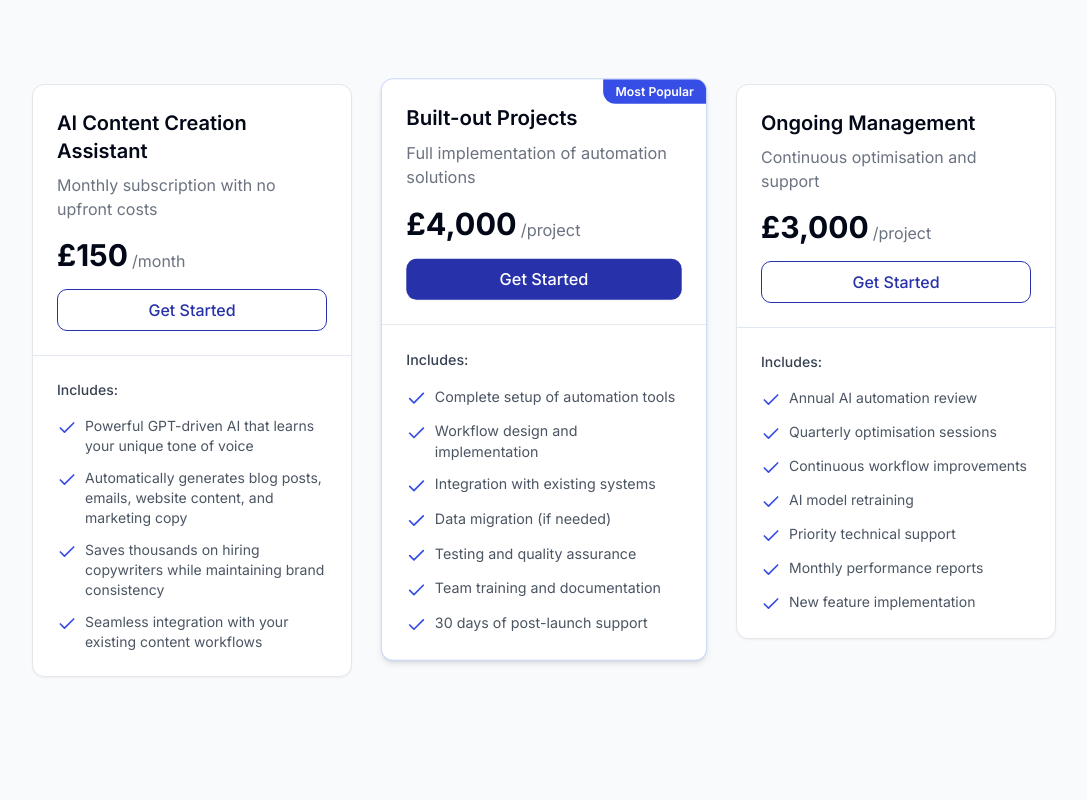
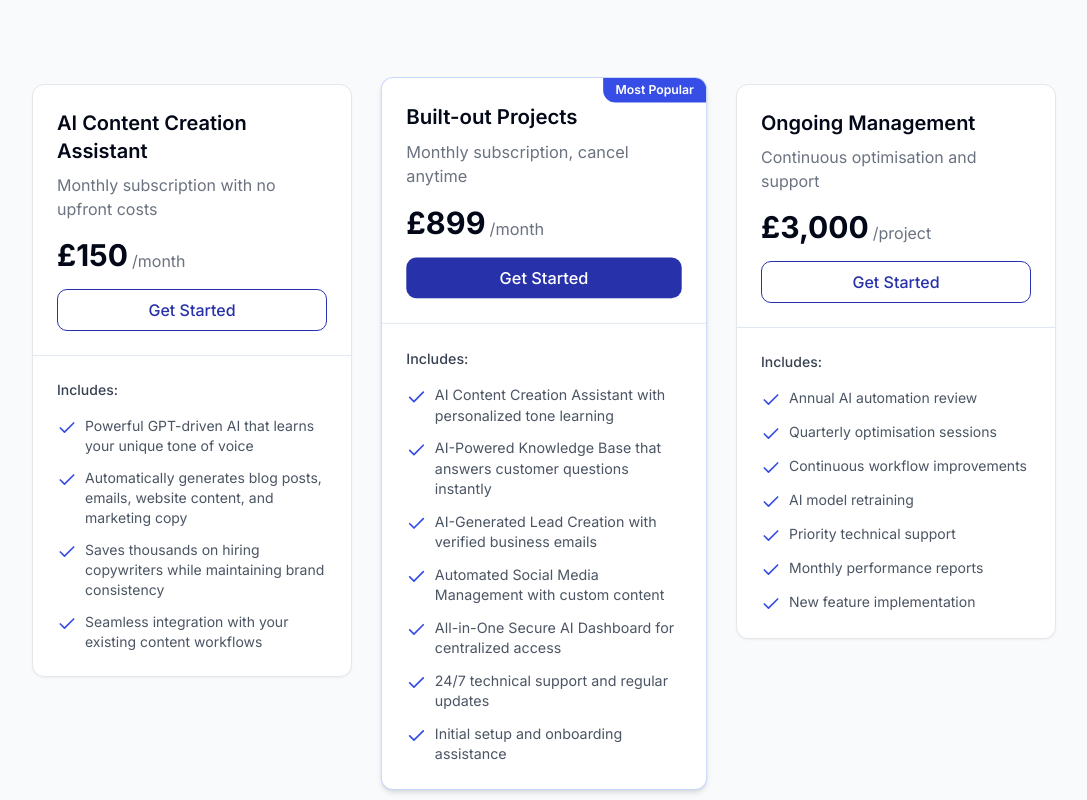
Before and after one commit to ZhuyuNtzh/deep-blue-flow-45, a React (Vite) app: page /pricing in a window 1280 px wide. Shown: the part 460-1260 px from the top of the page, without its empty margins (96-1183 px from the left). Built offline with nearby package versions, Linux system fonts and the light colour scheme.

Commit message:
Update pricing plan features
Updates the features and pricing for the "Built-out Projects" pricing plan.

```diff
--- a/src/components/PricingCard.tsx
+++ b/src/components/PricingCard.tsx
@@ -44,7 +44,7 @@ const PricingCard: React.FC<PricingCardProps> = ({
         <div className="mb-4 flex items-end">
           <span className="text-3xl font-bold">{price}</span>
           <span className="text-gray-500 ml-1">
-            {title === "AI Content Creation Assistant"
+            {title === "AI Content Creation Assistant" || title === "Built-out Projects"
               ? "/month"
               : price !== 'Custom' ? '/project' : ''}
           </span>
--- a/src/pages/Pricing.tsx
+++ b/src/pages/Pricing.tsx
@@ -1,3 +1,4 @@
+
 import React, { useEffect } from 'react';
 import Navbar from '@/components/Navbar';
 import Footer from '@/components/Footer';
@@ -28,16 +29,16 @@ const Pricing = () => {
     },
     {
       title: "Built-out Projects",
-      description: "Full implementation of automation solutions",
-      price: "£4,000",
+      description: "Monthly subscription, cancel anytime",
+      price: "£899",
       features: [
-        "Complete setup of automation tools",
-        "Workflow design and implementation",
-        "Integration with existing systems",
-        "Data migration (if needed)",
-        "Testing and quality assurance",
-        "Team training and documentation",
-        "30 days of post-launch support"
+        "AI Content Creation Assistant with personalized tone learning",
+        "AI-Powered Knowledge Base that answers customer questions instantly",
+        "AI-Generated Lead Creation with verified business emails",
+        "Automated Social Media Management with custom content",
+        "All-in-One Secure AI Dashboard for centralized access",
+        "24/7 technical support and regular updates",
+        "Initial setup and onboarding assistance"
       ],
       ctaText: "Get Started",
       ctaLink: "/book-call",
```
